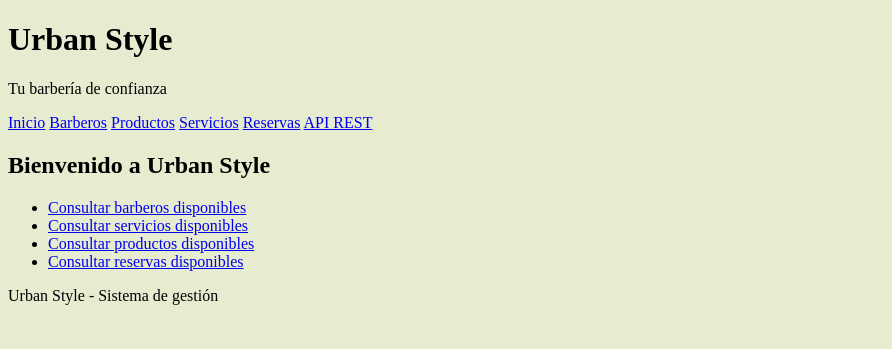
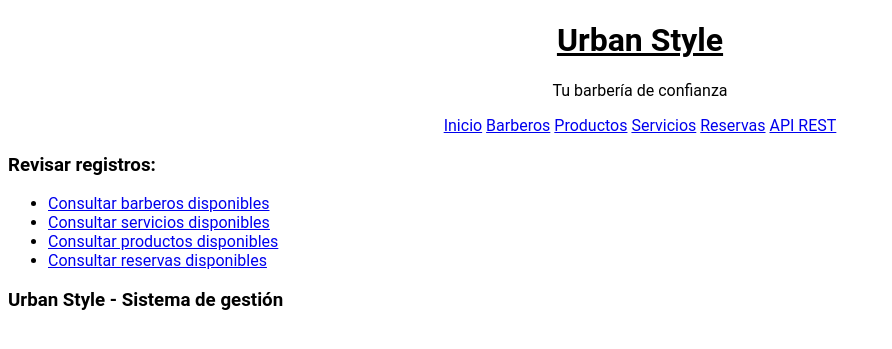
Before and after one commit to headshotito5/UrbanStyle_Backend, a Django app: template barbería/UrbanStyle/inicio/templates/inicio/inicio.html in a window 1280 px wide. Shown: the top 349 px of the page, without its empty margins (0-892 px from the left). Run offline with Django 5.2, Linux system fonts and the light colour scheme; the template is opened without the code that fills it, so the values that code supplies are empty.

Commit message:
Ultimas correcciones a documentos html

```diff
--- a/barbería/UrbanStyle/inicio/static/style.css
+++ b/barbería/UrbanStyle/inicio/static/style.css
@@ -1,3 +1,14 @@
 body{
-    background-color: rgb(231, 236, 208);
+
+    background-color: rgb(255, 255, 255);
+    font-family:"Roboto",sans-serif
+
 }
+h1, p, nav{
+    text-align: center;
+}
+h1{
+    text-decoration-line: underline;
+    text-decoration-color: rgb(0, 0, 0);
+    text-decoration-thickness: 3px;
+}
--- a/barbería/UrbanStyle/inicio/templates/inicio/inicio.html
+++ b/barbería/UrbanStyle/inicio/templates/inicio/inicio.html
@@ -28,7 +28,7 @@
     </header>
 
     <main>
-        <h2>Bienvenido a Urban Style</h2>
+        <h3>Revisar registros:</h3>
         <ul>
 
             <li>
@@ -46,7 +46,7 @@
         </ul>
     </main>
     <footer>
-        <p>Urban Style - Sistema de gestión</p>
+        <h3>Urban Style - Sistema de gestión</h3>
     </footer>
 </body>
 </html>
--- a/barbería/UrbanStyle/inicio/templates/inicio/reservas.html
+++ b/barbería/UrbanStyle/inicio/templates/inicio/reservas.html
@@ -3,6 +3,9 @@
 <head>
     <meta charset="UTF-8">
     <title>Reservas UrbanStyle</title>
+
+    {% load static %}
+    <link rel="stylesheet" href="{% static 'style2.css' %}">
 </head>
 <body>
     <h1>Reservas disponibles</h1>
@@ -12,6 +15,7 @@
             <p>Servicio: {{ reservas.servicio }}</p>
             <hr>
         </div>
+    {% empty %}
         <p>No hay reservas disponibles.</p>
     {% endfor %}
 </body>
```
Also changed, not shown: barbería/UrbanStyle/inicio/static/style2.css (added, +12 -0 lines), barbería/UrbanStyle/inicio/templates/inicio/articulos.html (+5 -3 lines), barbería/UrbanStyle/inicio/templates/inicio/personal.html (+6 -3 lines), barbería/UrbanStyle/inicio/templates/inicio/servicios.html (+6 -1 lines), fuapfuap.png (added).
